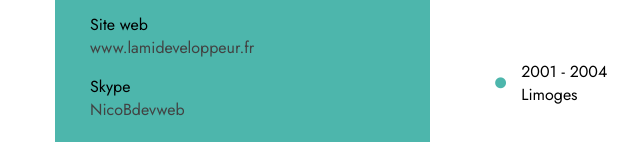
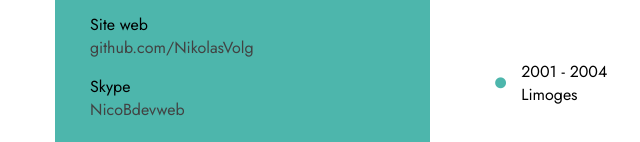
Before and after one commit to NikolasVolg/CV_P2, a plain HTML site: page index.html in a window 1280 px wide. Shown: the part 658-800 px from the top of the page, 0-640 px from the left. Drawn offline with Linux system fonts and the light colour scheme.

Commit message:
changement d'adresse du site web

```diff
--- a/index.html
+++ b/index.html
@@ -207,7 +207,7 @@
                 <p>Email<br>
                     <a href="mailto:nicolas.bornot@gmail.com">nicolas.bornot@gmail.com</a></p>
                 <p>Site web<br>
-                    <a href="#" title="Mais tu ne sais pas cliquer !">www.lamideveloppeur.fr</a></p>
+                    <a href="https://github.com/NikolasVolg" title="Mais tu ne sais pas cliquer !">github.com/NikolasVolg</a></p>
                 <p>Skype<br>
                     <a href="callto:#">NicoBdevweb</a></p>
             </div>
```
